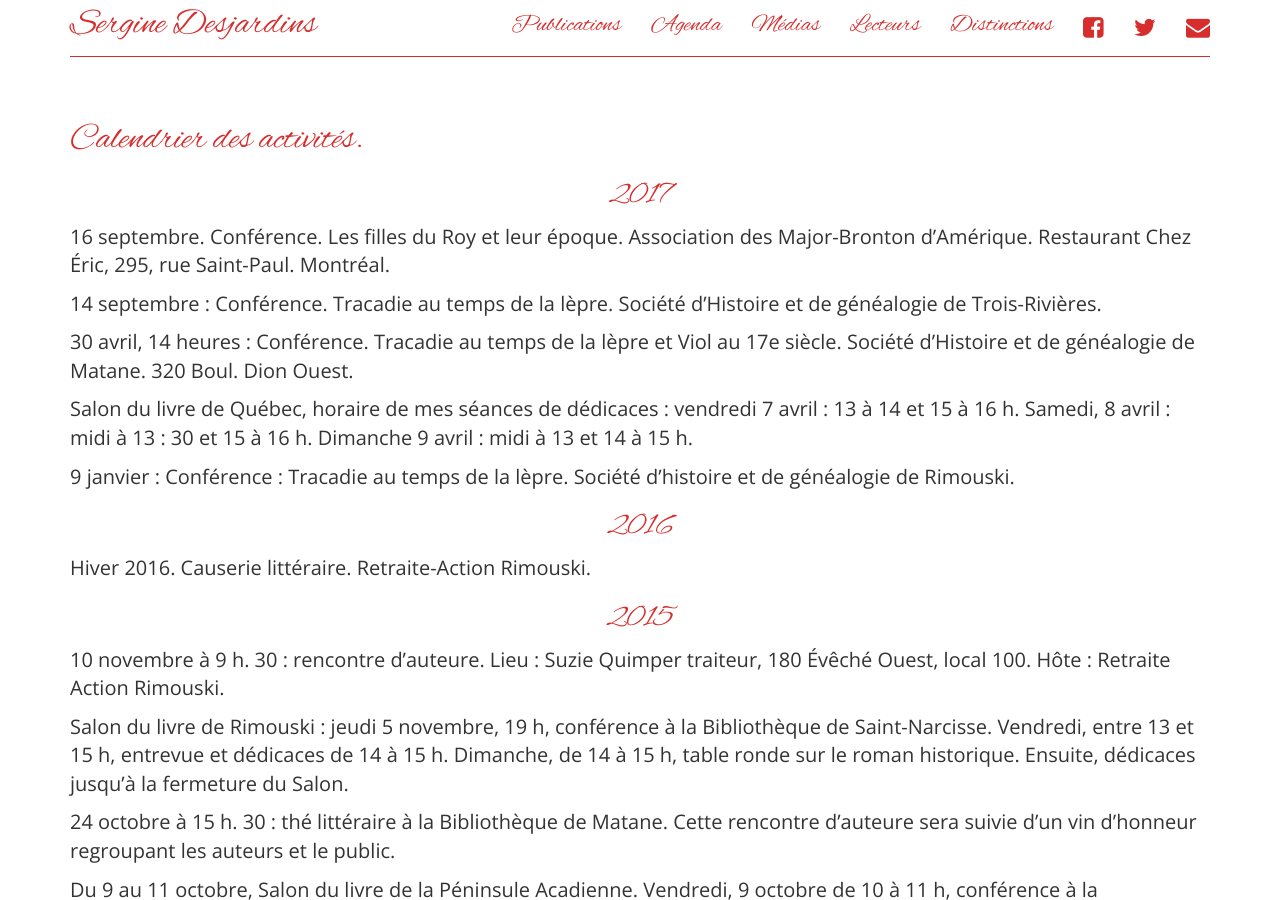
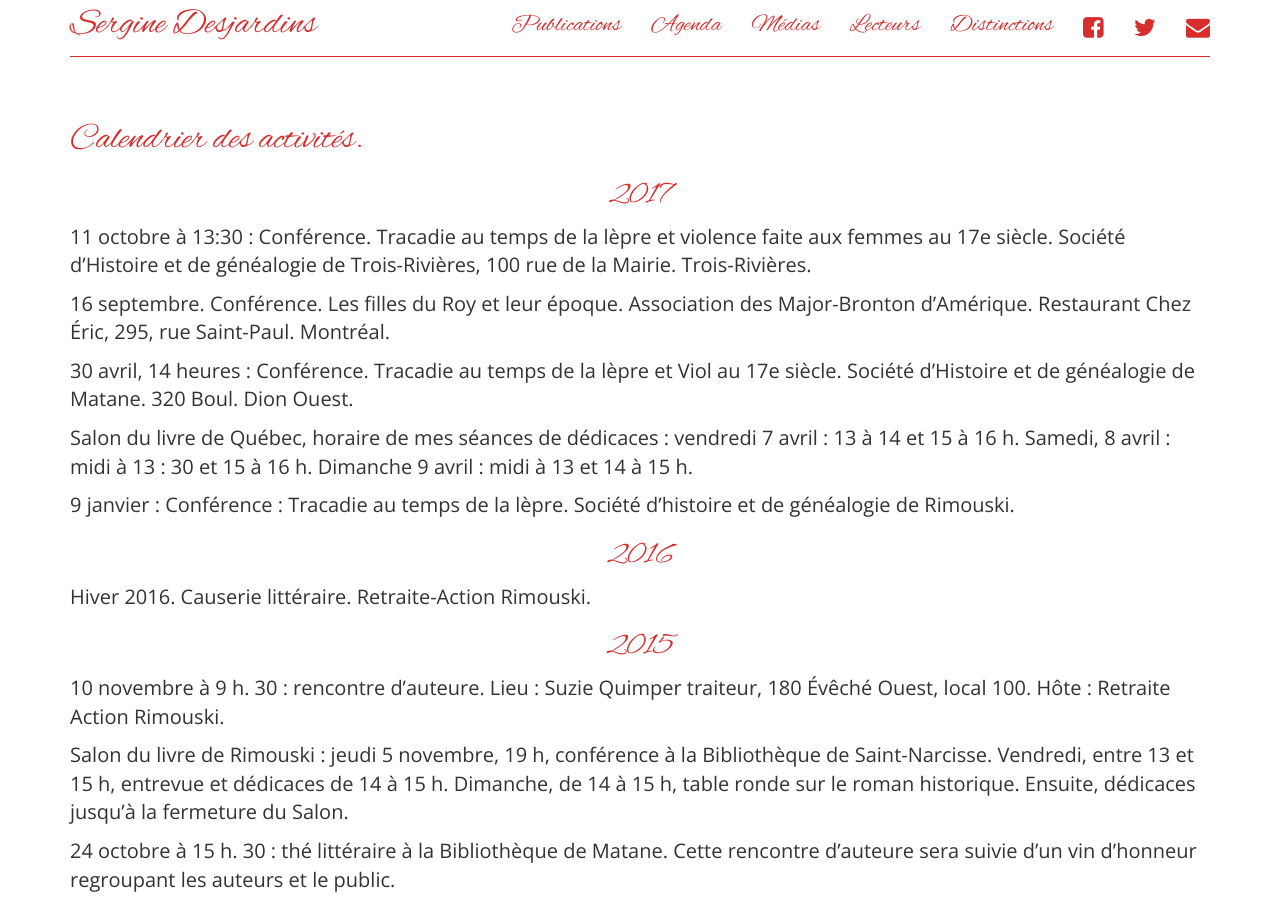
Before and after one commit to serginedesjardins/serginedesjardins.github.io, a Jekyll site: the page built from agenda.md, in a window 1280 px wide and 900 px high. Built offline with Jekyll 4.4.1, drawn with Linux system fonts in a browser that asks for light colours; nearby versions of some CDN libraries.

Commit message:
J'ai corrigé mes 2 conférences : Mtl et 3Rivières

```diff
--- a/agenda.md
+++ b/agenda.md
@@ -8,9 +8,10 @@ permalink: /agenda/
 
 ## 2017
 
+
+11 octobre à 13:30 : Conférence. Tracadie au temps de la lèpre et violence faite aux femmes au 17e siècle. Société d’Histoire et de généalogie de Trois-Rivières, 100 rue de la Mairie. Trois-Rivières.
+
 16 septembre. Conférence. Les filles du Roy et leur époque. Association des Major-Bronton d’Amérique. Restaurant Chez Éric, 295, rue Saint-Paul. Montréal.
-
-14 septembre : Conférence. Tracadie au temps de la lèpre. Société d’Histoire et de généalogie de Trois-Rivières.
 
 30 avril, 14 heures : Conférence. Tracadie au temps de la lèpre et Viol au 17e siècle. Société d’Histoire et de généalogie de Matane. 320 Boul. Dion Ouest.
 
```
